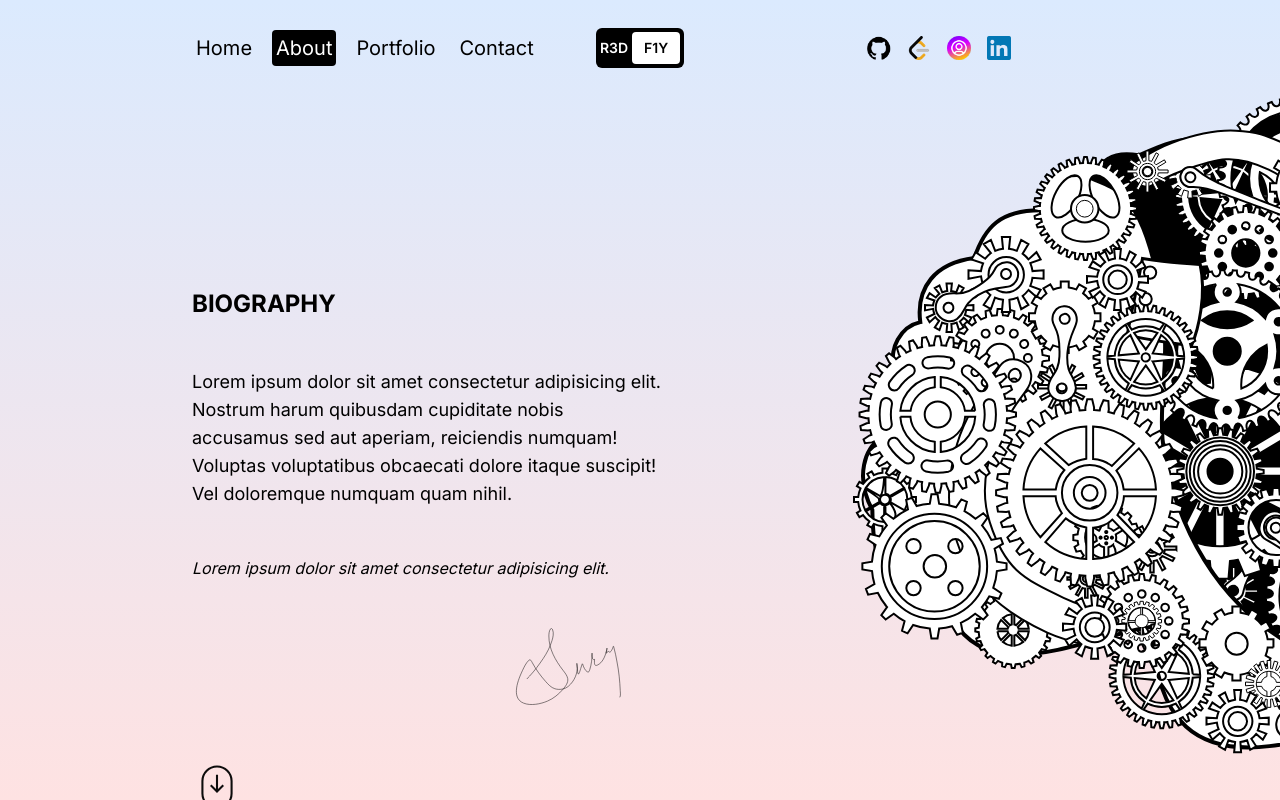
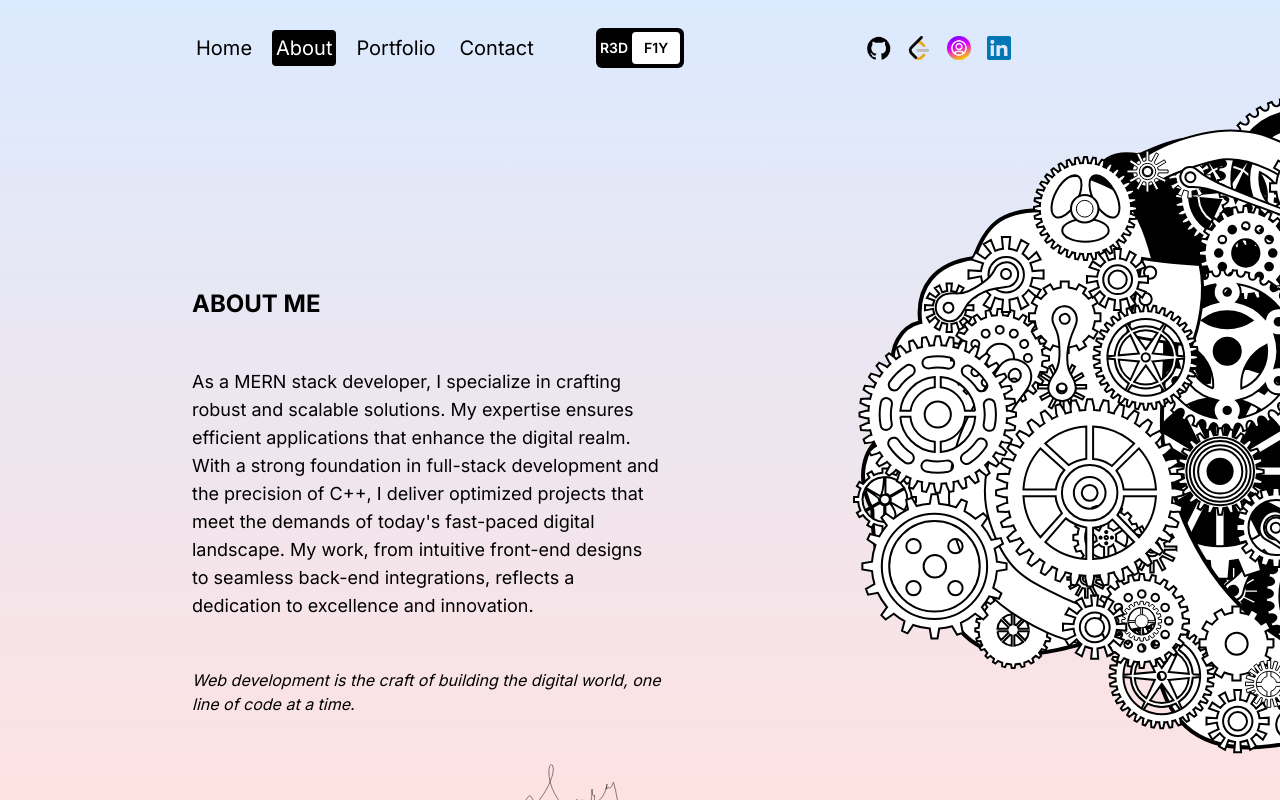
Before and after one commit to Surajbodke/Updated_Portfolio, a Next.js app: page /about in a window 1280 px wide. Built offline with nearby package versions, Linux system fonts and the light colour scheme.

Commit message:
Update portfolio description

```diff
--- a/src/app/about/page.jsx
+++ b/src/app/about/page.jsx
@@ -29,17 +29,22 @@ const AboutPage = () => {
           {/* BIOGRAPHY CONTAINER */}
           <div className="flex flex-col gap-12 justify-center">
             {/* BIOGRAPHY TITLE */}
-            <h1 className="font-bold text-2xl">BIOGRAPHY</h1>
+            <h1 className="font-bold text-2xl">ABOUT ME</h1>
             {/* BIOGRAPHY DESC */}
             <p className="text-lg">
-              Lorem ipsum dolor sit amet consectetur adipisicing elit. Nostrum
-              harum quibusdam cupiditate nobis accusamus sed aut aperiam,
-              reiciendis numquam! Voluptas voluptatibus obcaecati dolore itaque
-              suscipit! Vel doloremque numquam quam nihil.
+              As a MERN stack developer, I specialize in crafting robust and
+              scalable solutions. My expertise ensures efficient applications
+              that enhance the digital realm. With a strong foundation in
+              full-stack development and the precision of C++, I deliver
+              optimized projects that meet the demands of today's fast-paced
+              digital landscape. My work, from intuitive front-end designs to
+              seamless back-end integrations, reflects a dedication to
+              excellence and innovation.
             </p>
             {/* BIOGRAPHY QUOTE */}
             <span className="italic">
-              Lorem ipsum dolor sit amet consectetur adipisicing elit.
+              Web development is the craft of building the digital world, one
+              line of code at a time.
             </span>
             {/* BIOGRAPHY SIGN SVG*/}
             <div className="self-end">
--- a/src/app/page.jsx
+++ b/src/app/page.jsx
@@ -20,15 +20,16 @@ const Homepage = () => {
         {/* TEXT CONTAINER */}
         <div className="h-1/2 lg:h-full lg:w-1/2 flex flex-col gap-8 items-center justify-center">
           {/* TITLE */}
-          <h1 className="text-4xl md:text-6xl font-bold">
-            Crafting Digital Experiences, Designing Tomorrow.
+          <h1 className="text-3xl md:text-5xl font-bold">
+            Empowering the Future with Code: Crafting Digital Solutions with
+            Full-Stack Expertise.
           </h1>
           {/* DESC */}
           <p className="md:text-xl">
-            Welcome to my digital canvas, where innovation and creativity
-            converge. With a keen eye for aesthetics and a mastery of code, my
-            portfolio showcases a diverse collection of projects that reflect my
-            commitment to excellence.
+            Welcome to my digital playground, where innovation and creativity
+            merge seamlessly. With a sharp eye for design and full-stack
+            development expertise, my portfolio highlights a diverse range of
+            projects that demonstrate my dedication to excellence.
           </p>
           {/* BUTTONS */}
           <div className="w-full flex gap-4">
```
Also changed, not shown: 1 other file (tests, documents, lock files or other folders).
